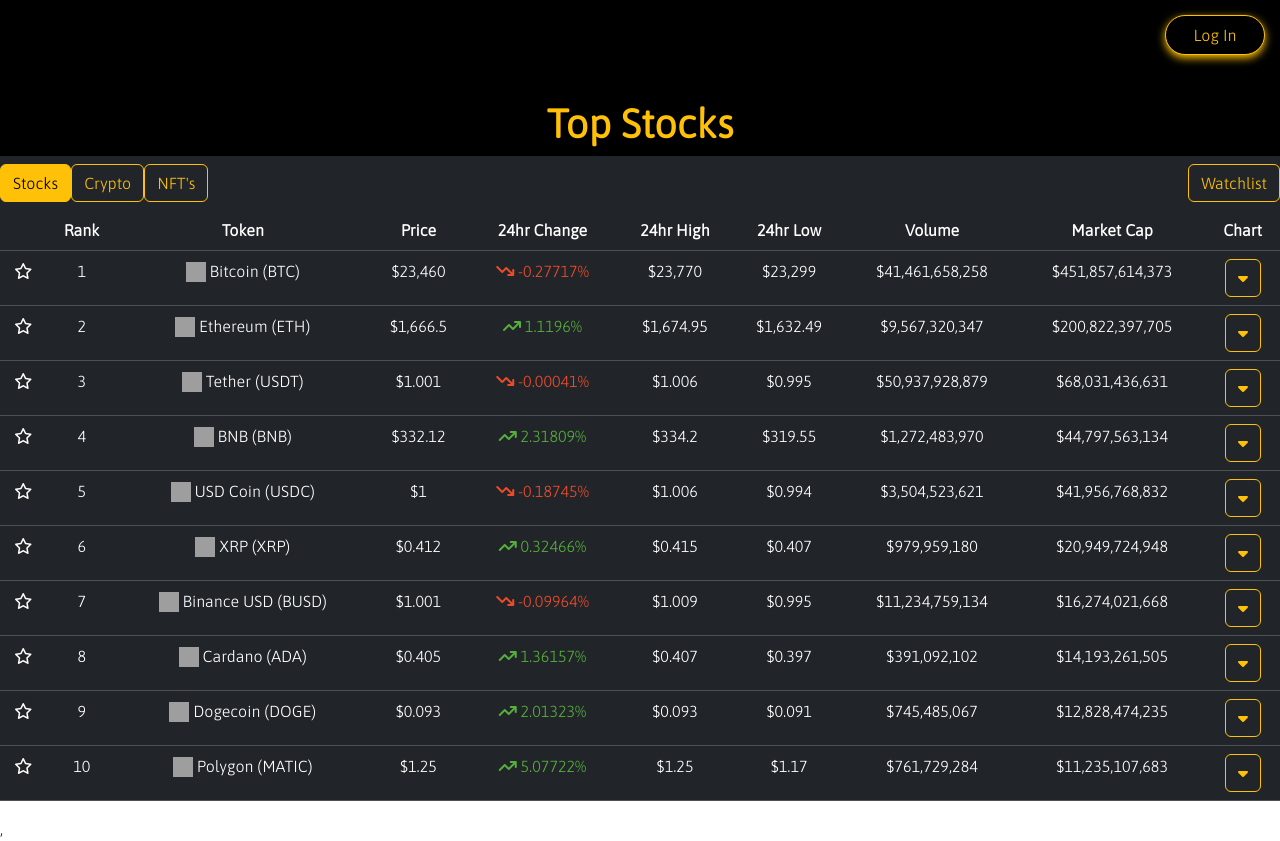
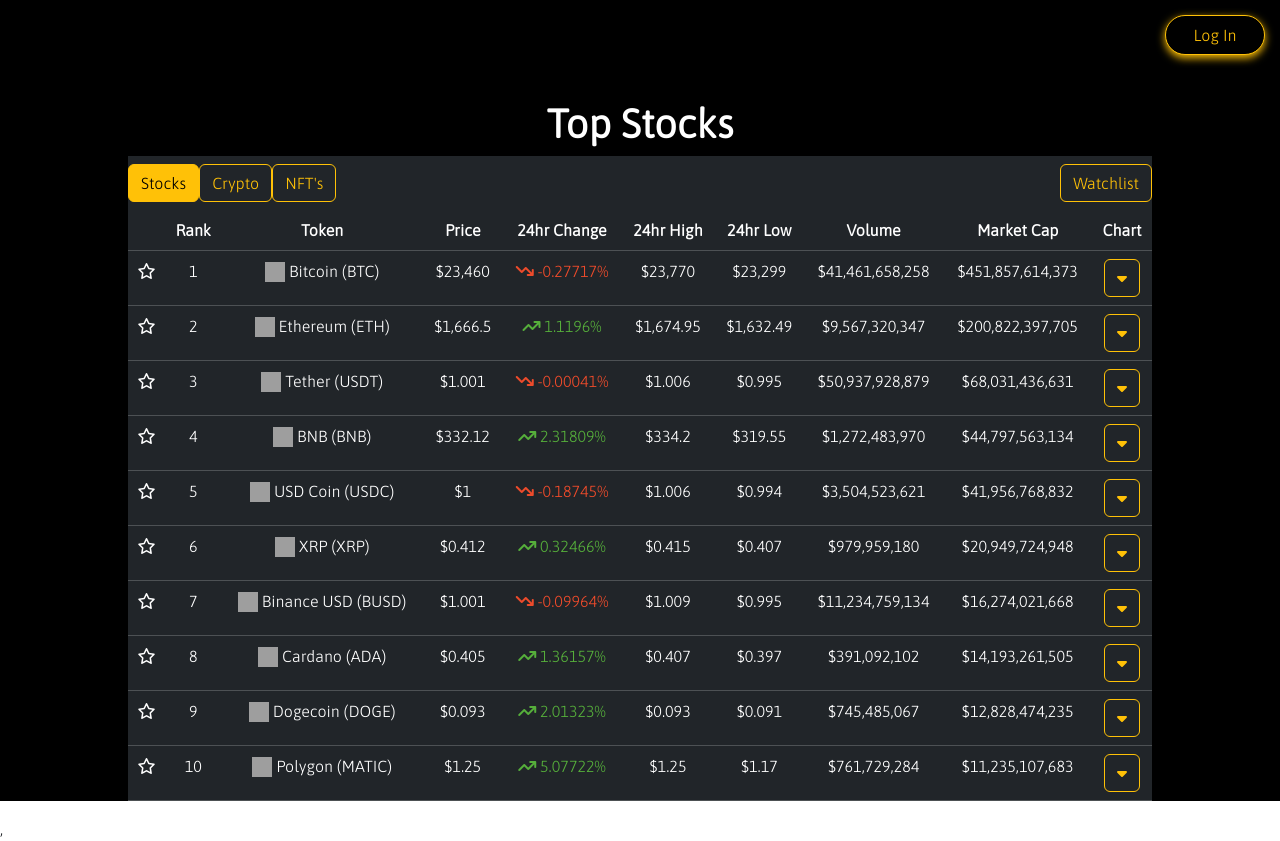
Before and after one commit to jsc604/Finals, a React (Create React App) app in the folder front-end/: page /stocks/dashboard in a window 1280 px wide. Built offline with nearby package versions, Linux system fonts and the light colour scheme; grey boxes are pictures that could not be loaded.

Commit message:
changed width of main container

```diff
--- a/front-end/src/components/Header2.jsx
+++ b/front-end/src/components/Header2.jsx
@@ -1,6 +1,5 @@
 import { useState } from "react";
 import { Link } from "react-router-dom";
-import HomepageButton from "./HomepageButton";
 
 export default function Header2() {
 
--- a/front-end/src/hooks/testNftData.js
+++ b/front-end/src/hooks/testNftData.js
@@ -33,6 +33,7 @@
     return () => {
       cancel = true;
     };
+    //eslint-disable-next-line
   }, []);
 
   return { error, loading, nftData };
--- a/front-end/src/hooks/useCryptoData.js
+++ b/front-end/src/hooks/useCryptoData.js
@@ -24,6 +24,7 @@
     return () => {
       cancel = true;
     };
+    //eslint-disable-next-line
   }, []);
 
   return { error, loading, cryptoData };
--- a/front-end/src/styles/app.scss
+++ b/front-end/src/styles/app.scss
@@ -55,3 +55,8 @@
     }
   }
 }
+
+main {
+  width: 80%;
+  margin: 0 auto;
+}
--- a/front-end/src/styles/tableItems.scss
+++ b/front-end/src/styles/tableItems.scss
@@ -28,7 +28,7 @@
 a:active { text-decoration: none; color: inherit;}
 
 h1 {
-  color: #ffc107;
+  color: white;
 }
 
 .favorited {
```
